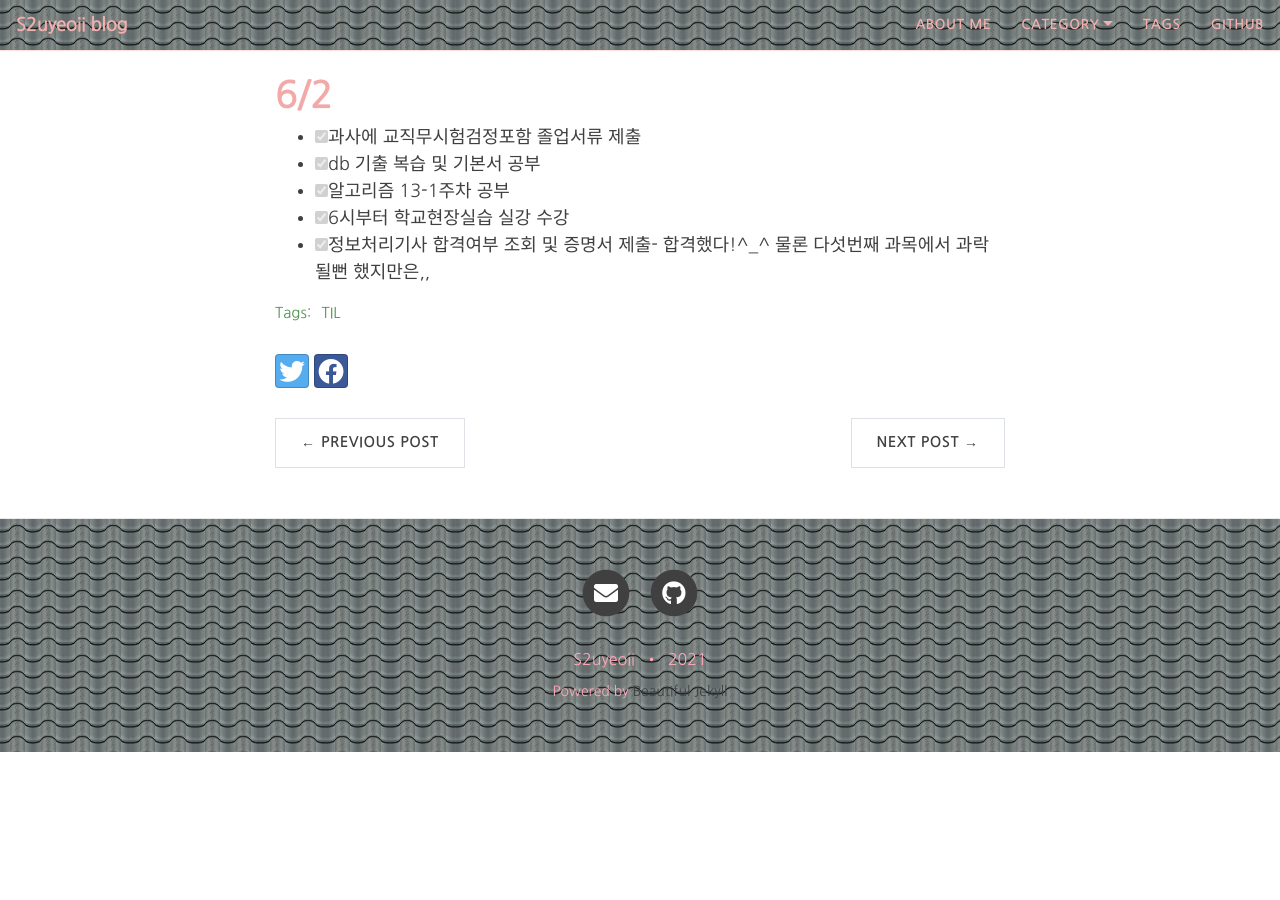
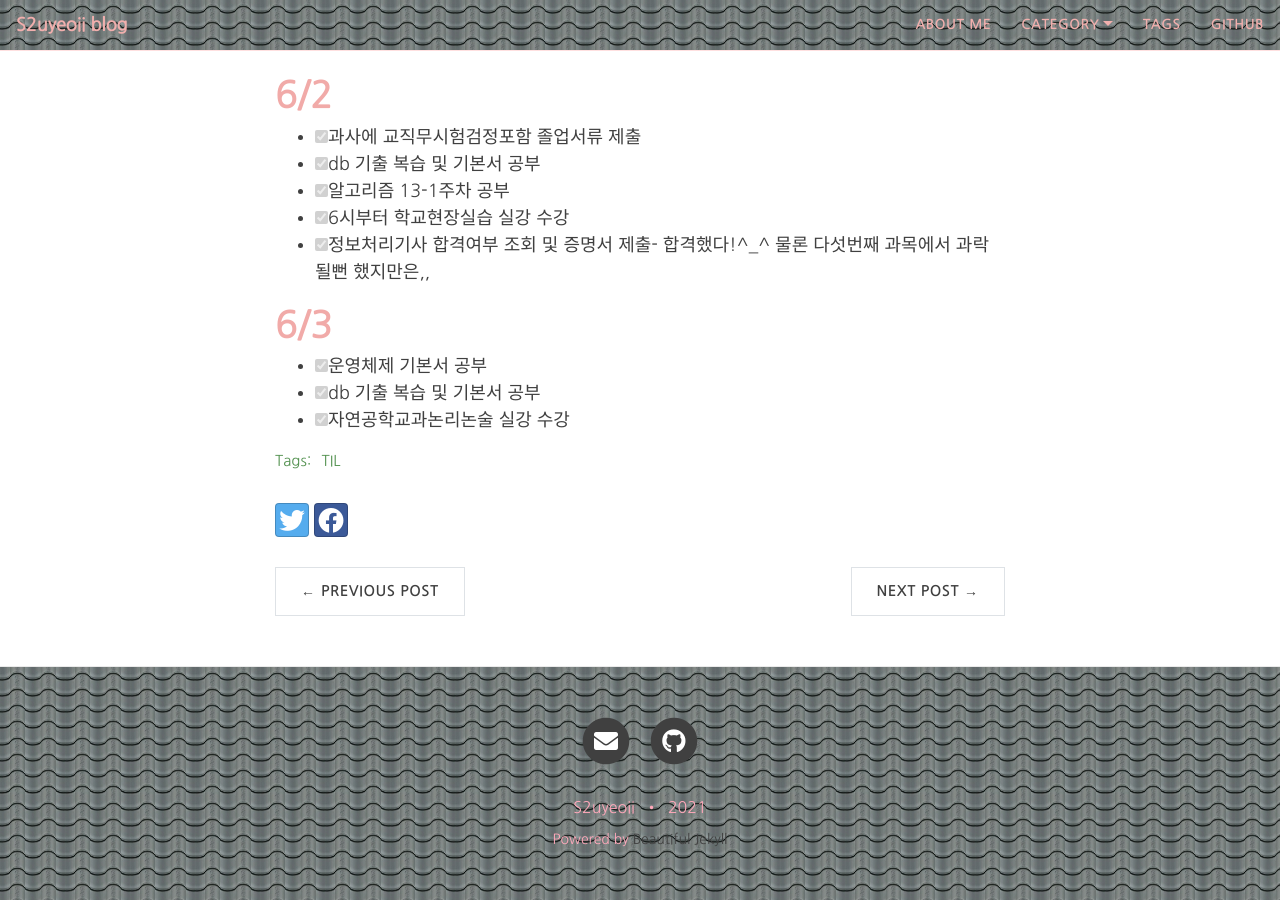
Before and after one commit to yeoneed/yeoneed.github.io, a Jekyll site: the page built from _posts/2021-06-01-6월첫째주-TIL.md, in a window 1280 px wide and 900 px high, scrolled down 593 px. Built offline with Jekyll 4.4.1, drawn with Linux system fonts in a browser that asks for light colours; nearby versions of some CDN libraries; some web fonts are replaced; before the commit the page ends 1345 px from its top, so only the background shows below that.

Commit message:
Update 2021-06-01-6월첫째주-TIL.md

```diff
--- a/_posts/2021-06-01-6월첫째주-TIL.md
+++ b/_posts/2021-06-01-6월첫째주-TIL.md
@@ -30,3 +30,9 @@ category: [TIL]
 - [x] 알고리즘 13-1주차 공부
 - [x] 6시부터 학교현장실습 실강 수강
 - [x] 정보처리기사 합격여부 조회 및 증명서 제출- 합격했다!^_^ 물론 다섯번째 과목에서 과락될뻔 했지만은,,
+
+# 6/3
+
+- [x] 운영체제 기본서 공부
+- [x] db 기출 복습 및 기본서 공부
+- [x] 자연공학교과논리논술 실강 수강
```
